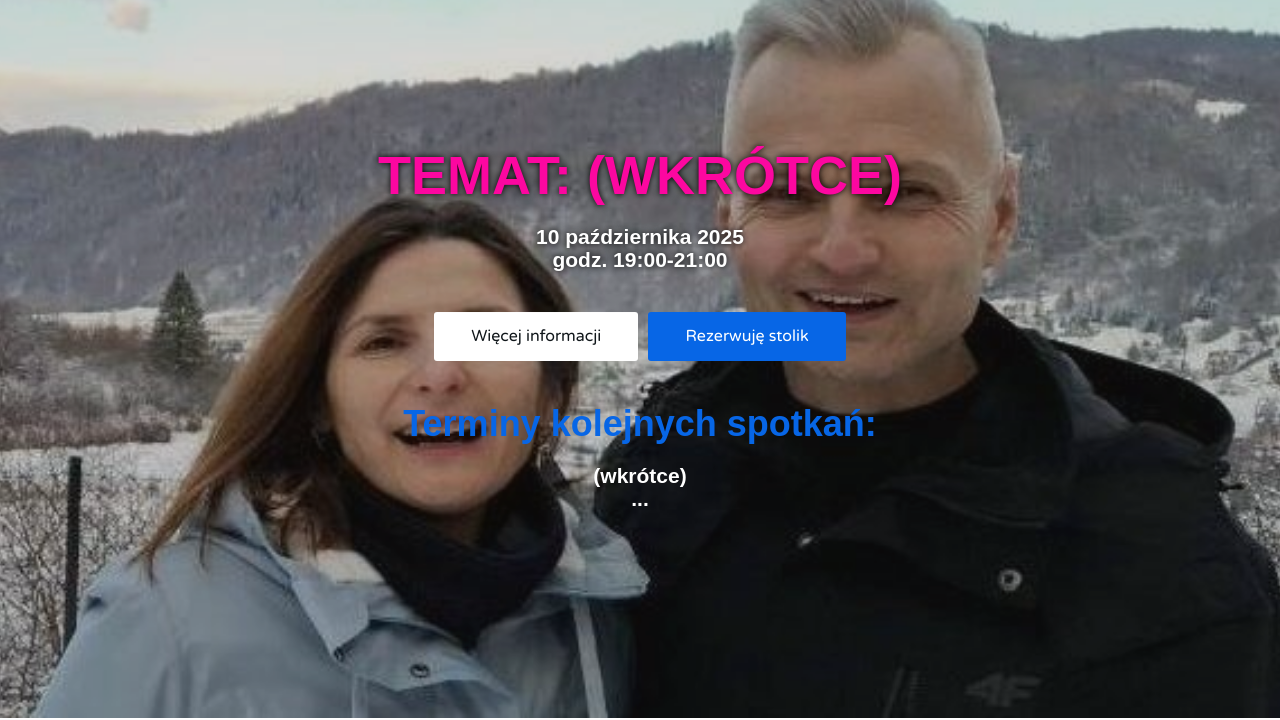
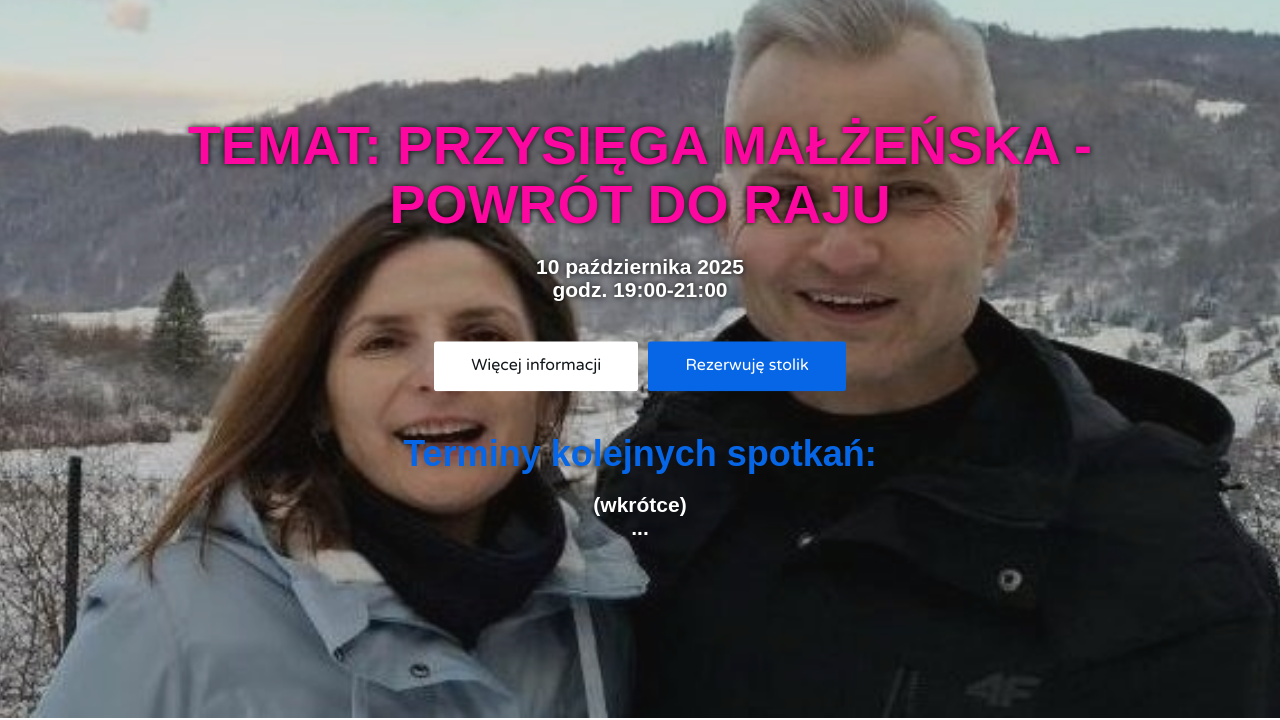
Before and after one commit to itdrist/itdrist.github.io, a plain HTML site: page randka/index.html in a window 1280 px wide. Shown: the part 82-802 px from the top of the page. Drawn offline with Linux system fonts and the light colour scheme.

Commit message:
temat spotkania

```diff
--- a/randka/index.html
+++ b/randka/index.html
@@ -81,7 +81,7 @@
 					<!-- home content -->
 					<div class="col-md-10 col-md-offset-1">
 						<div class="home-content">
-							<h1 class="main-color">Temat: (wkrótce)</h1>
+							<h1 class="main-color">Temat: Przysięga małżeńska - powrót do Raju</h1>
 							<h3 class="white-text">10 października 2025</br>godz. 19:00-21:00</h3>
 							<a href="#meeting"><button class="white-btn">Więcej informacji</button></a>
 							<a href="https://forms.gle/PuD28DLFcPuASMSR6"><button class="main-btn">Rezerwuję stolik</button></a>
```
